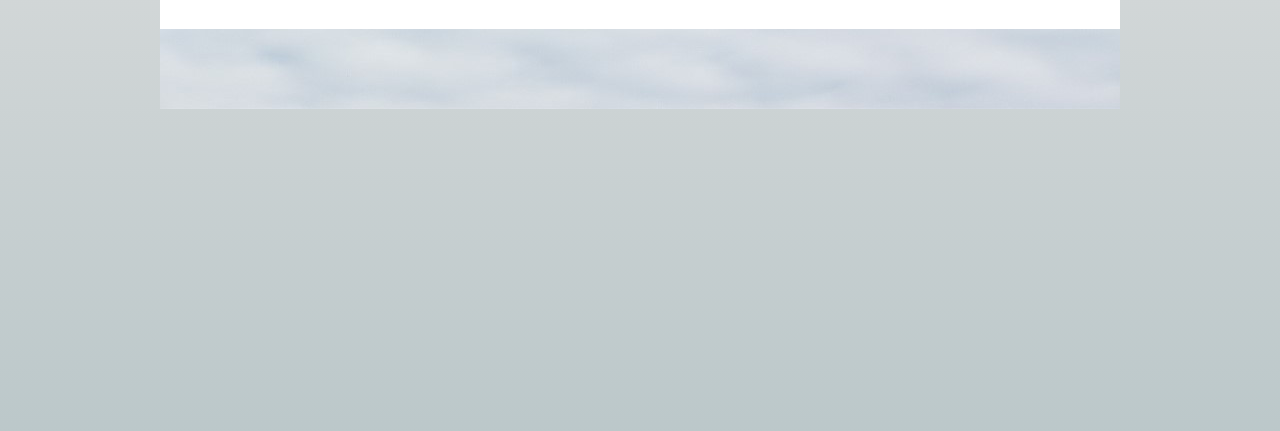
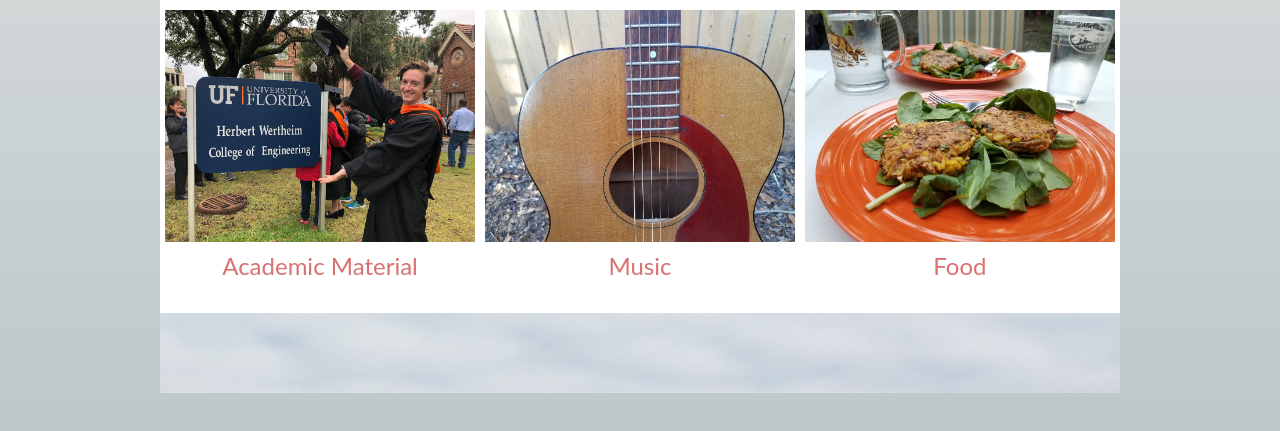
Before and after one commit to quincyaflint/quincyaflint.github.io, a plain HTML site: page index.html in a window 1280 px wide. Shown: the part 315-746 px from the top of the page. Drawn offline with Linux system fonts and the light colour scheme.

Commit message:
Thursday Update 5:10pm

```diff
--- a/css/stylesheet.css
+++ b/css/stylesheet.css
@@ -33,6 +33,10 @@ abbr, acronym {
 }
 a:active, a:focus {
   outline: none;
+}
+
+* {
+	box-sizing: border-box;
 }
 
 /* End of reset -------------------------*/
@@ -151,6 +155,7 @@ h2 {
 	height: 80px;
 	background-image: url(../images/footer/footer2.jpg);
 	background-repeat: no-repeat;
+	display:block;
 }
 
 .footer-title {
@@ -171,6 +176,13 @@ h2 {
 	width: 100%;
 	padding-right: 15px;
 	padding-left: 15px;
+	margin-right: auto;
+	margin-left: auto;
+}
+.container-np {
+	width: 100%;
+	padding-right: 0px;
+	padding-left: 0px;
 	margin-right: auto;
 	margin-left: auto;
 }
@@ -223,3 +235,17 @@ tr:hover {background-color:#f5f5f5;}
 .mini-page a:hover {
 	color: #9AA27C;
 }
+
+/* Three image containers (use 25% for four, and 50% for two, etc) */
+.column {
+  float: left;
+  width: 33.33%;
+  padding: 5px;
+}
+
+/* Clear floats after image containers */
+.row::after {
+  content: "";
+  clear: both;
+  display: table;
+}
--- a/index.html
+++ b/index.html
@@ -51,9 +51,30 @@
 	</div>
 
 
-	<!-- TABLE -->
-	<div class="container">
 
+
+	<!-- IMAGE GALLERY -->
+	<div class="container-np">
+		<div class="row">
+			<div class="column">
+				<a href="./pages/academics-landing.html">
+					<img src="./images/pages/home/academics1.jpg" alt="academics" style="width:100%">
+					<h2 align="center">Academic Material</h2>
+				</a>
+			</div>
+			<div class="column">
+				<a href="./pages/music.html">
+					<img src="./images/pages/home/music1.jpg" alt="music" style="width:100%">
+					<h2 align="center">Music</h2>
+				</a>
+			</div>
+			<div class="column">
+				<a href="./pages/food.html">
+					<img src="./images/pages/home/food1.jpg" alt="food" style="width:100%">
+					<h2 align="center">Food</h2>
+				</a>
+			</div>
+		</div>
 	</div>
 
 	<!-- WHITE SPACE -->
```
Also changed, not shown: image-gallery.txt (added, +47 -0 lines), images/footer/Hexagon.png (added), images/footer/hex_footer.png (added).
